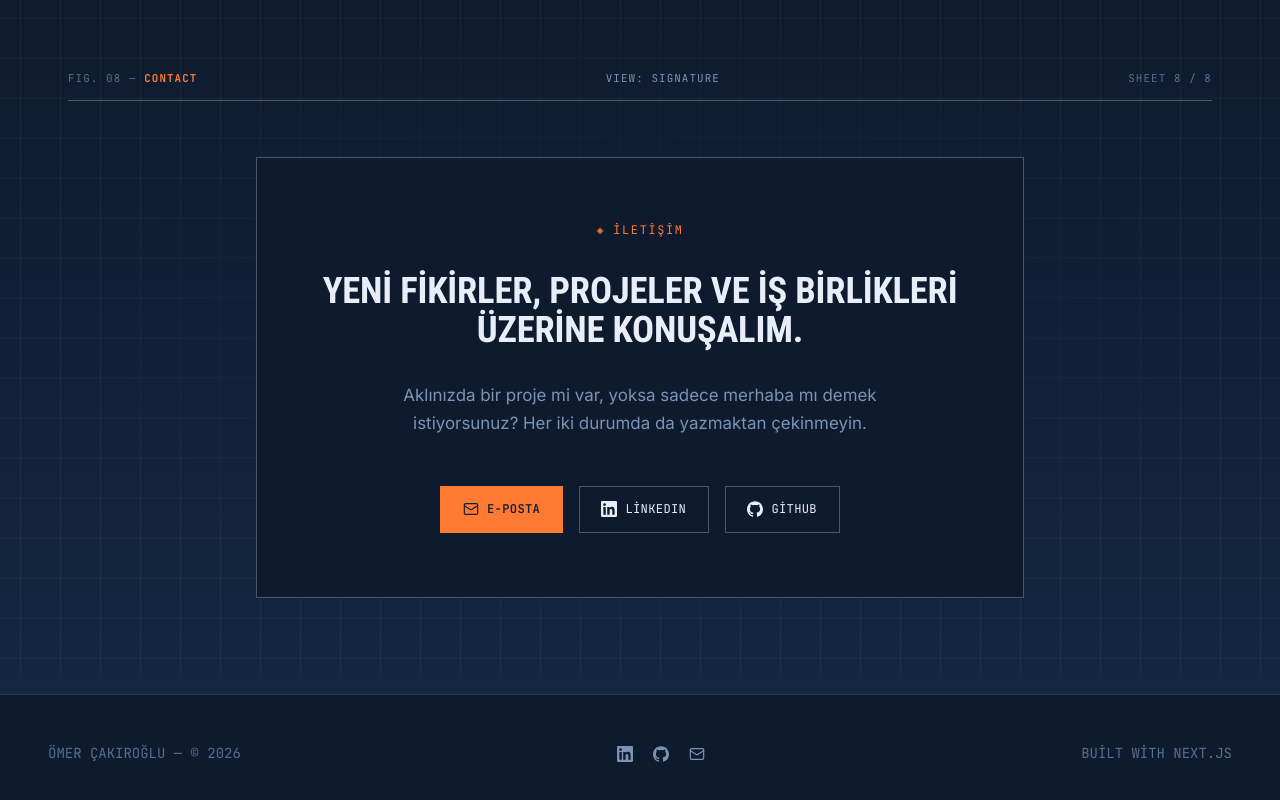
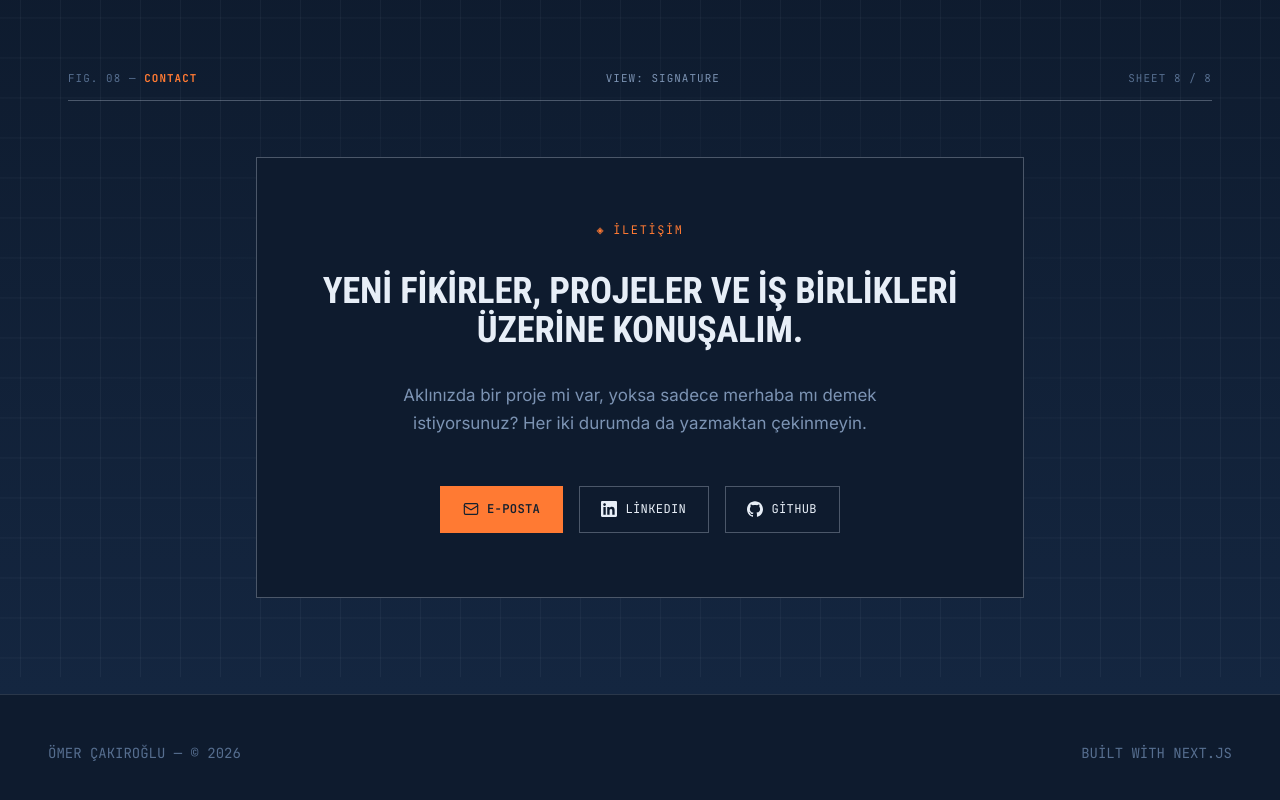
Before and after one commit to Cakirov/PORTFOY, a Next.js app: page / in a window 1280 px wide. Shown: the part 8236-9036 px from the top of the page. Built offline with nearby package versions, Linux system fonts and the light colour scheme.

Commit message:
Remove social icon row from Footer
Same links are already presented in the Contact section above.

```diff
--- a/components/sections/Footer.tsx
+++ b/components/sections/Footer.tsx
@@ -1,4 +1,3 @@
-import { socialLinks } from "@/data/socialLinks";
 import { siteContent } from "@/data/siteContent";
 
 export function Footer() {
@@ -12,18 +11,6 @@ export function Footer() {
           <span>
             {footer.name} — © {year}
           </span>
-          <div className="flex items-center gap-5 normal-case">
-            {socialLinks.map((link) => (
-              <a
-                key={link.platform}
-                href={link.href}
-                aria-label={link.label}
-                className="text-text-secondary transition-colors hover:text-accent"
-              >
-                <link.icon className="h-4 w-4" strokeWidth={1.75} />
-              </a>
-            ))}
-          </div>
           <span>Built with Next.js</span>
         </div>
       </div>
```
